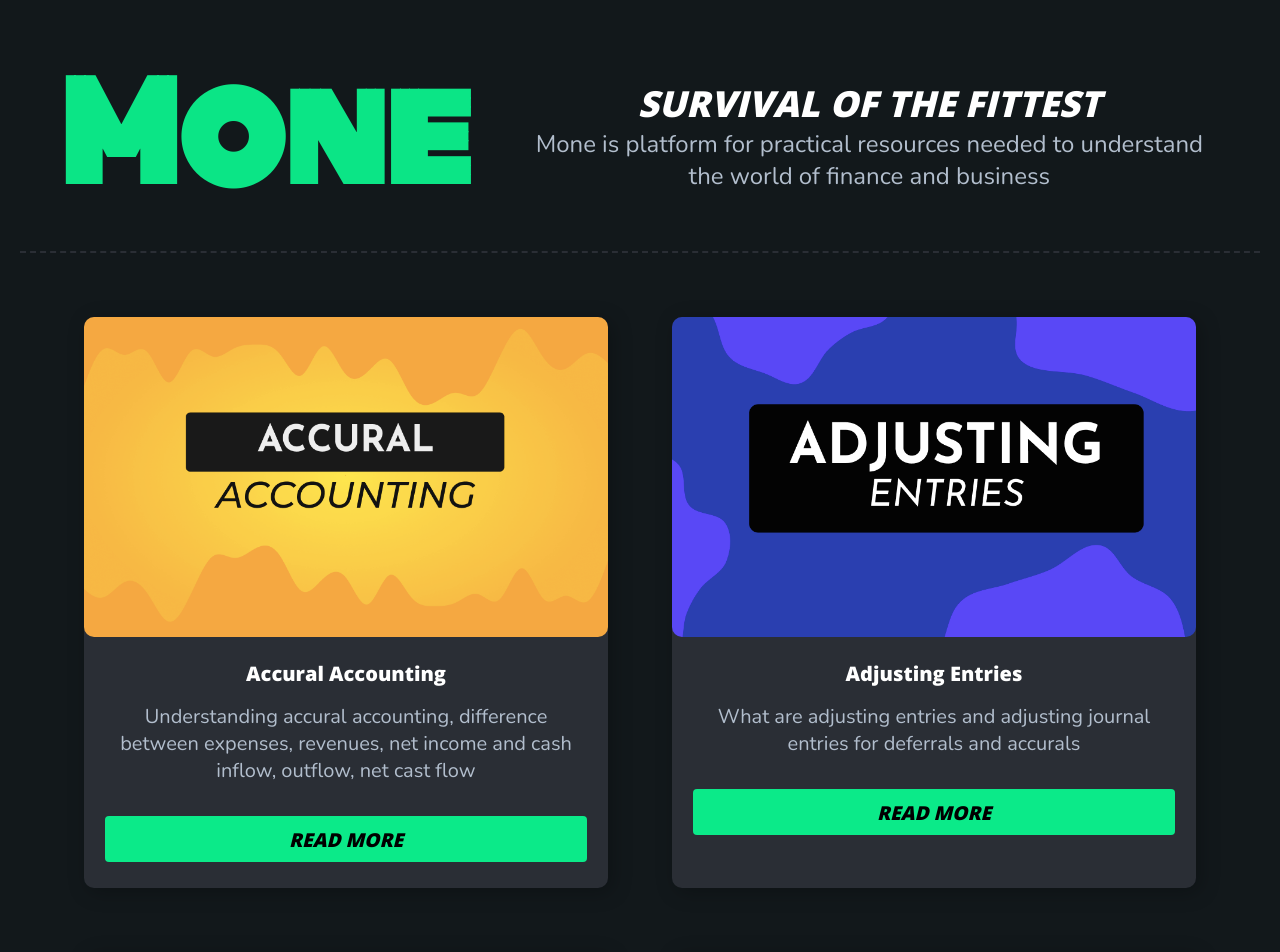
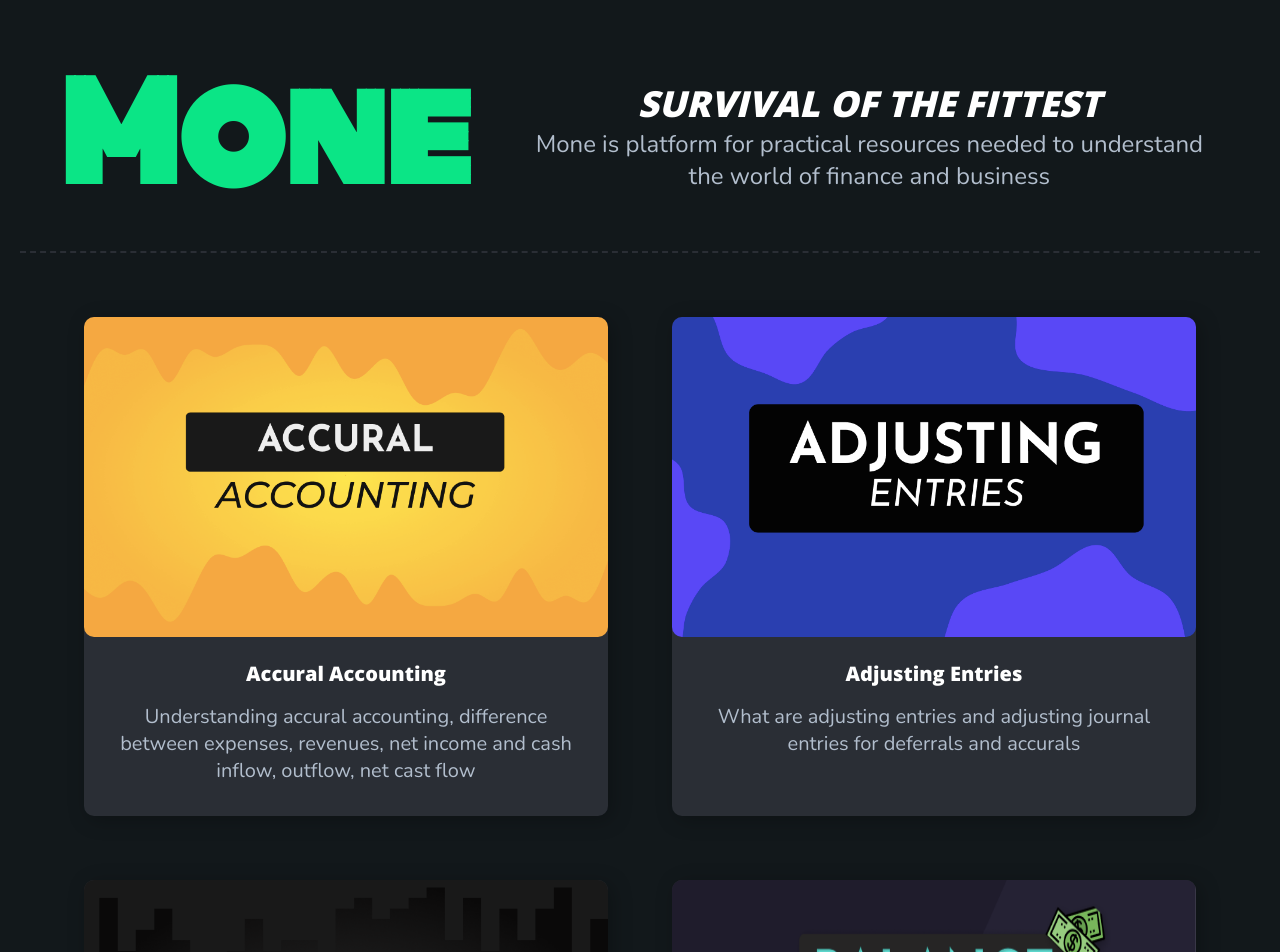
Before and after one commit to AkashSDas/mone, a Next.js app: page / in a window 1280 px wide. Shown: the top 952 px of the page. Built offline with nearby package versions, Linux system fonts and the light colour scheme.

Commit message:
rm read more btn

```diff
--- a/src/pages/index.tsx
+++ b/src/pages/index.tsx
@@ -65,7 +65,7 @@ const IndexPage: React.FC<Props> = (props: Props) => {
                     </div> */}
                     </div>
 
-                    <button className="read-more-btn">READ MORE</button>
+                    {/* <button className="read-more-btn">READ MORE</button> */}
                   </div>
                 </Link>
               </div>
```
